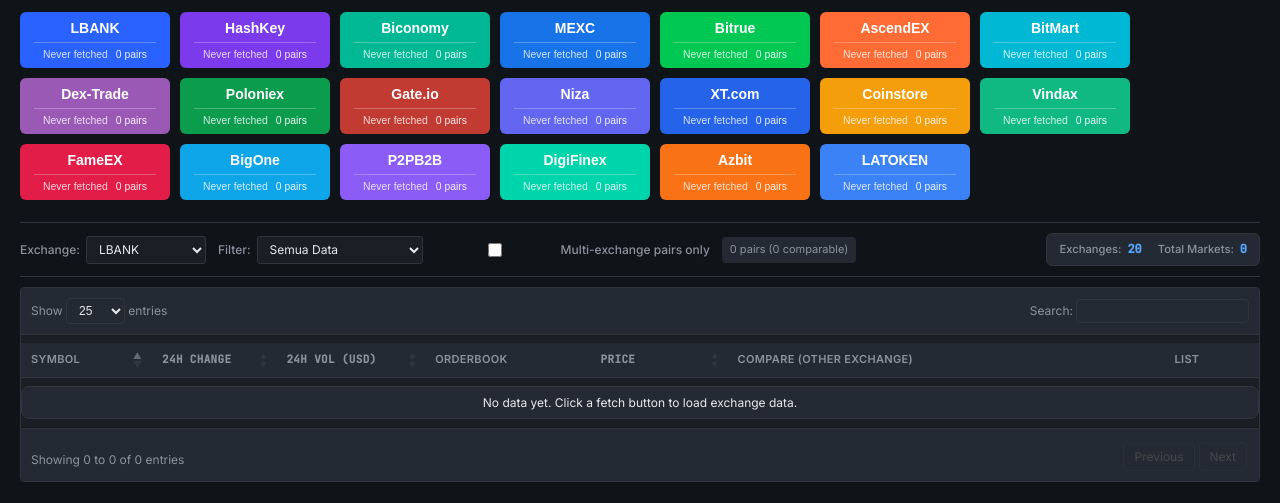
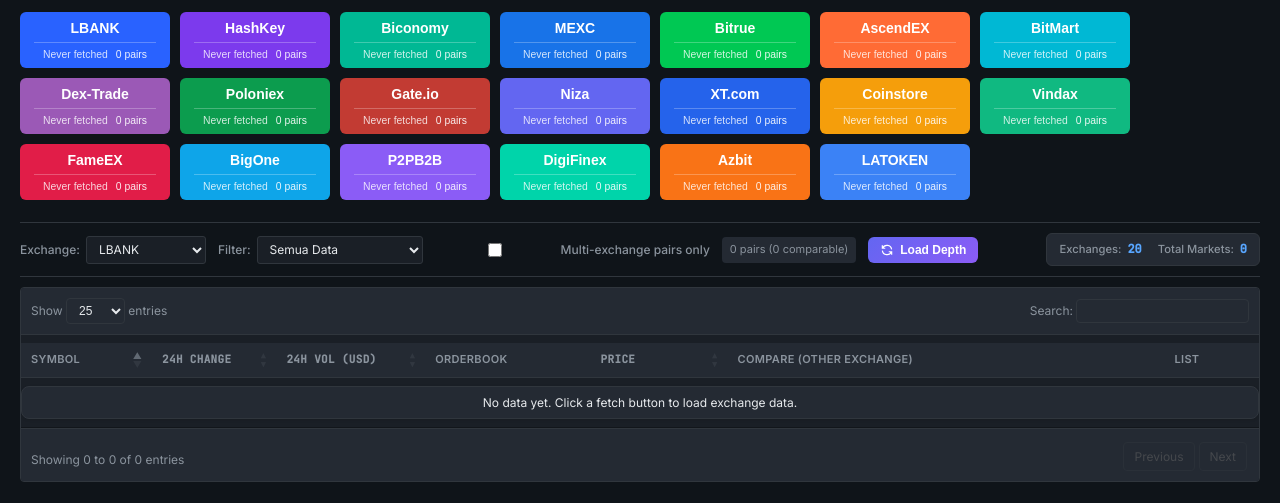
Before and after one commit to gosdorxda/arbit-replit, a Flask app: page / in a window 1280 px wide. Shown: the part 78-581 px from the top of the page. Run offline with Flask 3, Linux system fonts and the light colour scheme; data that the repository does not hold is empty; some libraries are stand-ins or nearby versions.

Commit message:
Replace auto-loading depth indicators with a bulk load button
Removes the intersection observer based auto-loading of depth indicators and introduces a "Load Depth" button that triggers a function to load all visible depth indicators in the table simultaneously. Includes new CSS styling for the button and updates the JavaScript to manage the bulk loading logic.

Replit-Commit-Author: Agent
Replit-Commit-Session-Id: 615c10ee-885e-4981-8827-456960ad2dd0
Replit-Commit-Checkpoint-Type: full_checkpoint
Replit-Commit-Event-Id: d39fc6be-20f3-413e-8df0-2563ab97ccae
Replit-Commit-Screenshot-Url: https://storage.googleapis.com/screenshot-production-us-central1/276226e9-068a-4e98-9e0a-e235d184c6fa/615c10ee-885e-4981-8827-456960ad2dd0/HfI6jFo
Replit-Helium-Checkpoint-Created: true

```diff
--- a/static/css/style.css
+++ b/static/css/style.css
@@ -629,6 +629,35 @@ body {
     color: var(--text-muted);
 }
 
+.load-depth-btn {
+    display: flex;
+    align-items: center;
+    gap: 6px;
+    padding: 6px 12px;
+    font-size: 0.75rem;
+    font-weight: 600;
+    background: linear-gradient(135deg, #6366f1, #8b5cf6);
+    color: white;
+    border: none;
+    border-radius: 6px;
+    cursor: pointer;
+    transition: all 0.15s ease;
+}
+
+.load-depth-btn:hover:not(:disabled) {
+    background: linear-gradient(135deg, #4f46e5, #7c3aed);
+    transform: translateY(-1px);
+}
+
+.load-depth-btn:disabled {
+    opacity: 0.6;
+    cursor: not-allowed;
+}
+
+.load-depth-btn.loading svg {
+    animation: spin 1s linear infinite;
+}
+
 .stats-info {
     display: flex;
     gap: 16px;
--- a/static/js/main.js
+++ b/static/js/main.js
@@ -832,94 +832,48 @@ function makeDraggable(modalId) {
 document.addEventListener('DOMContentLoaded', function() {
     makeDraggable('orderbook-modal');
     makeDraggable('orderbook-modal2');
-    initDepthAutoLoader();
 });
 
 const loadedDepthIds = new Set();
-const depthLoadQueue = [];
-let isProcessingQueue = false;
+let isLoadingDepth = false;
 
-function initDepthAutoLoader() {
-    const observer = new IntersectionObserver((entries) => {
-        entries.forEach(entry => {
-            if (entry.isIntersecting) {
-                const depthBox = entry.target;
-                const depthId = depthBox.classList.contains('main-depth') ? depthBox.id : depthBox.closest('.peer-data')?.id;
-                const exchange = depthBox.dataset.exchange;
-                const symbol = depthBox.dataset.symbol;
-                if (depthId && exchange && symbol && !loadedDepthIds.has(depthId)) {
-                    queueDepthLoad(exchange, symbol, depthId, depthBox.classList.contains('main-depth'));
-                }
-            }
-        });
-    }, {
-        root: null,
-        rootMargin: '50px',
-        threshold: 0.1
+async function loadAllDepth() {
+    if (isLoadingDepth) return;
+
+    const btn = document.getElementById('btn-load-depth');
+    btn.disabled = true;
+    btn.classList.add('loading');
+    isLoadingDepth = true;
+
+    // Collect all visible depth boxes
+    const depthBoxes = document.querySelectorAll('.depth-box:not(.loaded)');
+    const items = [];
+
+    depthBoxes.forEach(box => {
+        const exchange = box.dataset.exchange;
+        const symbol = box.dataset.symbol;
+        if (exchange && symbol) {
+            items.push({ exchange, symbol, box });
+        }
     });
 
-    const tableBody = document.querySelector('#ticker-table tbody');
-    if (tableBody) {
-        const mutationObserver = new MutationObserver(() => {
-            document.querySelectorAll('.depth-box:not(.observed)').forEach(box => {
-                box.classList.add('observed');
-                observer.observe(box);
-            });
-        });
-        mutationObserver.observe(tableBody, { childList: true, subtree: true });
-    }
-
-    document.querySelectorAll('.depth-box').forEach(box => {
-        box.classList.add('observed');
-        observer.observe(box);
-    });
-}
-
-function getDepthIdFromElement(el) {
-    if (el.classList.contains('main-depth')) {
-        return el.id;
-    }
-    return el.closest('.peer-data')?.id;
-}
-
-function queueDepthLoad(exchange, symbol, elementId, isMainDepth = false) {
-    if (loadedDepthIds.has(elementId)) return;
-    loadedDepthIds.add(elementId);
-    depthLoadQueue.push({ exchange, symbol, elementId, isMainDepth });
-    processDepthQueue();
-}
-
-async function processDepthQueue() {
-    if (isProcessingQueue || depthLoadQueue.length === 0) return;
-    isProcessingQueue = true;
-
-    while (depthLoadQueue.length > 0) {
-        const batch = depthLoadQueue.splice(0, 3);
-        await Promise.all(batch.map(item =>
-            loadDepthSilent(item.exchange, item.symbol, item.elementId, item.isMainDepth)
-        ));
-        if (depthLoadQueue.length > 0) {
-            await new Promise(resolve => setTimeout(resolve, 200));
+    // Process in batches of 5
+    for (let i = 0; i < items.length; i += 5) {
+        const batch = items.slice(i, i + 5);
+        await Promise.all(batch.map(item => loadDepthForBox(item.exchange, item.symbol, item.box)));
+        if (i + 5 < items.length) {
+            await new Promise(resolve => setTimeout(resolve, 150));
         }
     }
 
-    isProcessingQueue = false;
+    btn.disabled = false;
+    btn.classList.remove('loading');
+    isLoadingDepth = false;
 }
 
-async function loadDepthSilent(exchange, symbol, elementId, isMainDepth = false) {
-    const container = document.getElementById(elementId);
-    if (!container) return;
-
-    let depthBox, askRow, bidRow;
-    if (isMainDepth) {
-        depthBox = container;
-        askRow = container.querySelector('.db-ask');
-        bidRow = container.querySelector('.db-bid');
-    } else {
-        depthBox = container.querySelector('.depth-box');
-        askRow = container.querySelector('.db-ask');
-        bidRow = container.querySelector('.db-bid');
-    }
+async function loadDepthForBox(exchange, symbol, depthBox) {
+    const askRow = depthBox.querySelector('.db-ask');
+    const bidRow = depthBox.querySelector('.db-bid');
     if (!askRow || !bidRow) return;
 
     const askPrice = askRow.querySelector('.db-price');
@@ -947,7 +901,7 @@ async function loadDepthSilent(exchange, symbol, elementId, isMainDepth = false)
             depthBox.title = `Spread: ${data.spread.toFixed(2)}%`;
         }
     } catch (e) {
-        // Silent fail for auto-load
+        // Silent fail
     }
 }
 
--- a/templates/index.html
+++ b/templates/index.html
@@ -303,6 +303,14 @@
                         (<span id="comparable-pairs">0</span> comparable)
                     </span>
                 </div>
+                <div class="filter-item">
+                    <button id="btn-load-depth" class="load-depth-btn" onclick="loadAllDepth()">
+                        <svg viewBox="0 0 24 24" fill="none" stroke="currentColor" stroke-width="2" width="14" height="14">
+                            <path d="M4 4v5h.582m15.356 2A8.001 8.001 0 004.582 9m0 0H9m11 11v-5h-.581m0 0a8.003 8.003 0 01-15.357-2m15.357 2H15"/>
+                        </svg>
+                        Load Depth
+                    </button>
+                </div>
                 <div class="filter-item stats-info">
                     <div class="stat-item">
                         <span class="stat-label">Exchanges:</span>
```
